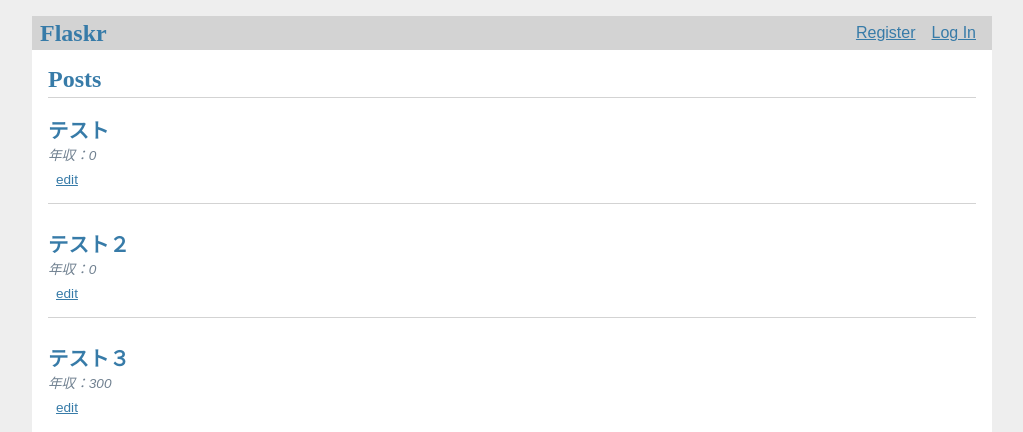
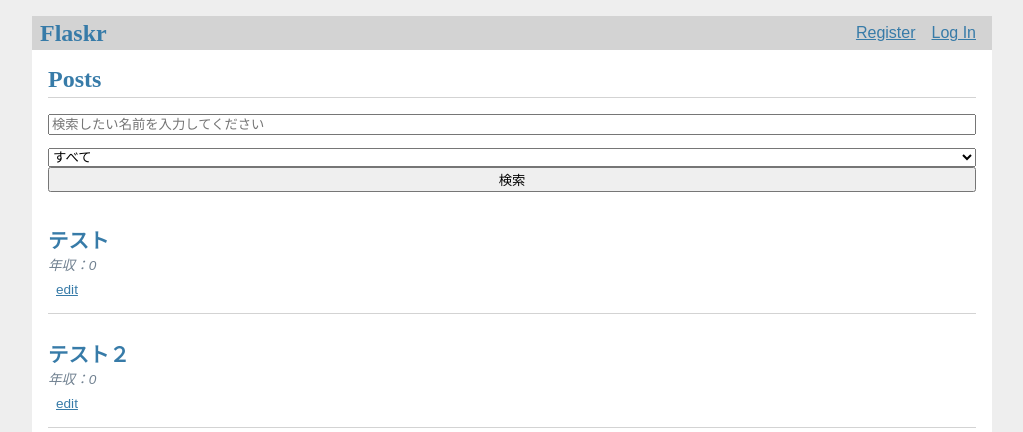
Before and after one commit to krkw-j20008/flask-traning, a Flask app: page / in a window 1280 px wide. Shown: the top 432 px of the page, without its empty margins (128-1151 px from the left). Run offline with Flask 3, Linux system fonts and the light colour scheme; data comes from the database, SQL or seed files in the repository.

Commit message:
add search

```diff
--- a/flaskr/main.py
+++ b/flaskr/main.py
@@ -2,6 +2,8 @@ from flask import (
     Blueprint, flash, g, redirect, render_template, request, url_for
 )
 from werkzeug.exceptions import abort
+from flask import request
+
 
 from flaskr.auth import login_required
 from flaskr.db import get_db
@@ -10,13 +12,28 @@ bp = Blueprint('main', __name__)
 
 @bp.route('/')
 def index():
+    keyword = request.args.get('keyword', '')  # クエリパラメータからキーワードを取得
+    gender = request.args.get('gender', '')  # クエリパラメータから性別を取得
     db = get_db()
-    posts = db.execute(
-        'SELECT id, gender, body, birthday,edu,name,income'
+    query = (
+        'SELECT id, gender, body, birthday, edu, name, income'
         ' FROM marriage'
-    ).fetchall()
-    print('ok', posts)
+        ' WHERE name LIKE ?'  # キーワードに一致する名前のみを取得
+    )
+    params = ['%' + keyword + '%']
+    if gender:  # 性別が選択されている場合はクエリに性別条件を追加
+        query += ' AND gender = ?'
+        params.append(gender)
+    posts = db.execute(query, params).fetchall()
     return render_template('main/index.html', posts=posts)
+
+
+    # db = get_db()
+    # posts = db.execute(
+    #     'SELECT id, gender, body, birthday,edu,name,income'
+    #     ' FROM marriage'
+    # ).fetchall()
+    # return render_template('main/index.html', posts=posts)
 
 
 @bp.route('/create', methods=('GET', 'POST'))
--- a/flaskr/templates/main/index.html
+++ b/flaskr/templates/main/index.html
@@ -3,11 +3,23 @@
 {% block header %}
   <h1>{% block title %}Posts{% endblock %}</h1>
   {% if g.user %}
-    <a class="action" href="{{ url_for('main.create') }}">New</a>
+    <a class="action" href="{{ url_for('main.index') }}">検索解除</a>
+    <a class="action" href="{{ url_for('main.create') }}">新規作成</a>
   {% endif %}
 {% endblock %}
 
 {% block content %}
+
+<form method="get" action="{{ url_for('main.index') }}">
+  <input type="text" name="keyword" placeholder="検索したい名前を入力してください">
+
+  <select name="gender">
+    <option value="">すべて</option>
+    <option value="1">男性</option>
+    <option value="2">女性</option>
+  </select>
+  <button type="submit">検索</button>
+</form>
 
 {% for row in posts %}
   <article class="post">
```
